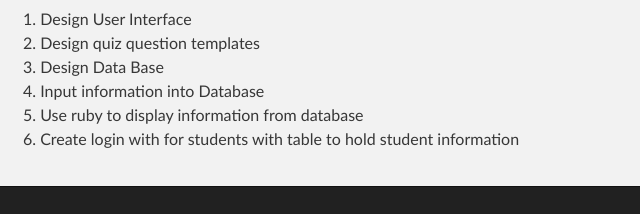
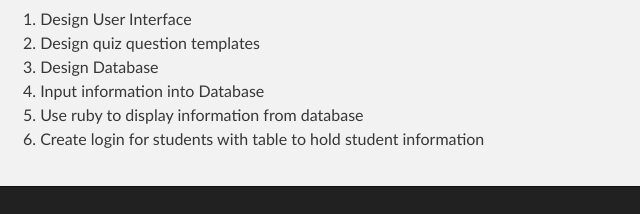
Before and after one commit to teamnemo/teamnemo.github.com, a plain HTML site: page index.html in a window 1280 px wide. Shown: the part 324-538 px from the top of the page, 317-957 px from the left. Drawn offline with Linux system fonts and the light colour scheme.

Commit message:
Update index.html

```diff
--- a/index.html
+++ b/index.html
@@ -33,10 +33,10 @@
     <ol>
       <li>Design User Interface</li>
       <li>Design quiz question templates</li>
-      <li>Design Data Base</li>
+      <li>Design Database</li>
       <li>Input information into Database</li>
       <li>Use ruby to display information from database</li>
-      <li>Create login with for students with table to hold student information</li>
+      <li>Create login for students with table to hold student information</li>
 
     </ol>
 
@@ -46,7 +46,7 @@
     <!-- FOOTER  -->
     <div id="footer_wrap" class="outer">
       <footer class="inner">
-        <p>Brought to you by <a href="http://rubyrocksu.wordpress.com">Team Nemo</a></p>
+        <p>Brought to you by <a target="_blank" href="http://rubyrocksu.wordpress.com">Team Nemo</a></p>
       </footer>
     </div>
 
```
